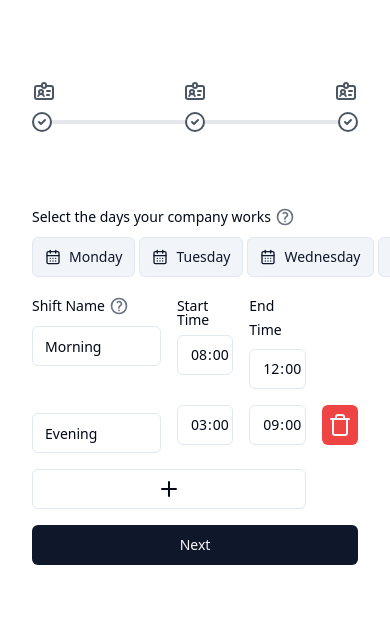
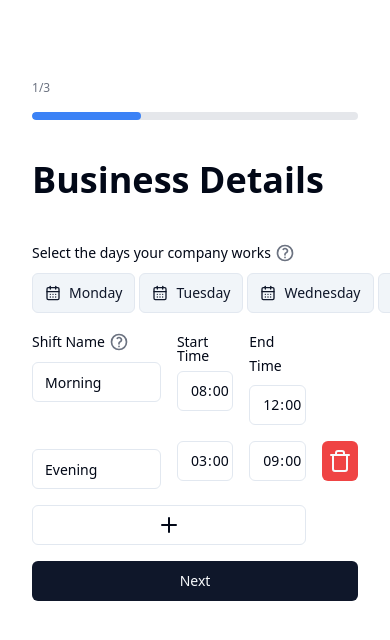
Before and after one commit to ssdrum/roster-generator-webapp, a Next.js app: page /start in a window 390 px wide. Shown: the top 640 px of the page. Built offline with nearby package versions, Linux system fonts and the light colour scheme.

Commit message:
Change progress bar, add titles to start form pages

```diff
--- a/app/start/components/progress-bar-item.tsx
+++ /dev/null
@@ -1,66 +0,0 @@
-import { FC } from 'react';
-
-type Props = {
-  title: string;
-  isChecked: boolean;
-  alignment: 'start' | 'center' | 'end';
-};
-
-/* Sets correct spacing and color for progress-bar elements */
-const getDynamicClassName = (
-  alignment: Props['alignment'],
-  isChecked: boolean
-) => {
-  const svgAlignments = {
-    start: 'start-0',
-    center: 'left-1/2 -translate-x-1/2',
-    end: 'end-0',
-  };
-  const baseClassName = `absolute -bottom-[1.75rem] ${svgAlignments[alignment]} rounded-full text-white`;
-  const colorClassName = isChecked ? 'bg-green-600' : 'bg-gray-600';
-  return `${baseClassName} ${colorClassName}` as const;
-};
-
-const ProgressBarItem: FC<Props> = ({ title, isChecked, alignment }) => {
-  return (
-    <li
-      className={`relative flex ${
-        isChecked ? 'text-green-600' : 'text-gray-600'
-      }`}
-    >
-      <span className={getDynamicClassName(alignment, isChecked)}>
-        <svg
-          className='h-5 w-5'
-          xmlns='http://www.w3.org/2000/svg'
-          viewBox='0 0 20 20'
-          fill='currentColor'
-        >
-          <path
-            fillRule='evenodd'
-            d='M10 18a8 8 0 100-16 8 8 0 000 16zm3.707-9.293a1 1 0 00-1.414-1.414L9 10.586 7.707 9.293a1 1 0 00-1.414 1.414l2 2a1 1 0 001.414 0l4-4z'
-            clipRule='evenodd'
-          />
-        </svg>
-      </span>
-
-      <span className='hidden sm:block'> {title} </span>
-
-      <svg
-        className='h-6 w-6 sm:hidden'
-        xmlns='http://www.w3.org/2000/svg'
-        fill='none'
-        viewBox='0 0 24 24'
-        stroke='currentColor'
-        strokeWidth='2'
-      >
-        <path
-          strokeLinecap='round'
-          strokeLinejoin='round'
-          d='M10 6H5a2 2 0 00-2 2v9a2 2 0 002 2h14a2 2 0 002-2V8a2 2 0 00-2-2h-5m-4 0V5a2 2 0 114 0v1m-4 0a2 2 0 104 0m-5 8a2 2 0 100-4 2 2 0 000 4zm0 0c1.306 0 2.417.835 2.83 2M9 14a3.001 3.001 0 00-2.83 2M15 11h3m-3 4h2'
-        />
-      </svg>
-    </li>
-  );
-};
-
-export default ProgressBarItem;
--- a/app/start/components/progress-bar.tsx
+++ b/app/start/components/progress-bar.tsx
@@ -1,33 +1,28 @@
-// Component: https://www.hyperui.dev/components/application-ui/steps
-
 import { FC } from 'react';
-import ProgressBarItem from '@/app/start/components/progress-bar-item';
 
 type Props = { currStepIndex: number };
 
 const ProgressBar: FC<Props> = ({ currStepIndex }) => {
+  // Calculate the width of the progress bar dynamically based on the current step index
+  const progressBarWidth = `${((currStepIndex + 1) / 3) * 100}%`;
+
   return (
-    <div className='m-auto my-20 flex max-w-2xl flex-col'>
+    <div className='mb-10'>
       <h2 className='sr-only'>Steps</h2>
-
-      <div className='after:mt-4 after:block after:h-1 after:w-full after:rounded-lg after:bg-gray-200'>
-        <ol className='flex justify-between text-sm font-medium text-gray-500'>
-          <ProgressBarItem
-            title={'Business Details'}
-            isChecked={currStepIndex > 0}
-            alignment={'start'}
-          />
-          <ProgressBarItem
-            title={'Employees'}
-            isChecked={currStepIndex > 1}
-            alignment={'center'}
-          />
-          <ProgressBarItem
-            title={'Assignments'}
-            isChecked={currStepIndex > 2}
-            alignment={'end'}
-          />
-        </ol>
+      <div>
+        <p className='text-xs font-medium text-gray-500'>
+          {currStepIndex + 1}/3
+        </p>
+        {/* Apply animation to the progress bar using CSS transitions */}
+        <div className='mt-4 overflow-hidden rounded-full bg-gray-200'>
+          <div
+            className='h-2 rounded-full bg-blue-500'
+            style={{
+              width: progressBarWidth,
+              transition: 'width 0.5s ease-in-out',
+            }}
+          ></div>
+        </div>
       </div>
     </div>
   );
--- a/app/start/components/start-form.tsx
+++ b/app/start/components/start-form.tsx
@@ -15,6 +15,7 @@ import { Day, formSchema } from '../../lib/formSchemas';
 import WorkDetails from './work-details';
 import EmployeeDetails from './employee-details';
 import GridSelector from '@/app/start/components/grid-selector';
+import Title from '@/app/ui/title';
 
 const { v4: uuidv4 } = require('uuid');
 
@@ -190,9 +191,24 @@ const StartForm = () => {
     }
   };
 
+  // Dynamically selected title
+  let currTitle = '';
+  switch (currStepIndex) {
+    case 0:
+      currTitle = 'Business Details';
+      break;
+    case 1:
+      currTitle = 'Employees';
+      break;
+    case 2:
+      currTitle = 'Employees per Shift';
+      break;
+  }
+
   return (
     <div className='container mx-auto mt-20'>
       <ProgressBar currStepIndex={currStepIndex} />
+      <Title title={currTitle} />
       <Form {...form}>
         <form
           onSubmit={handleSubmit}
```
